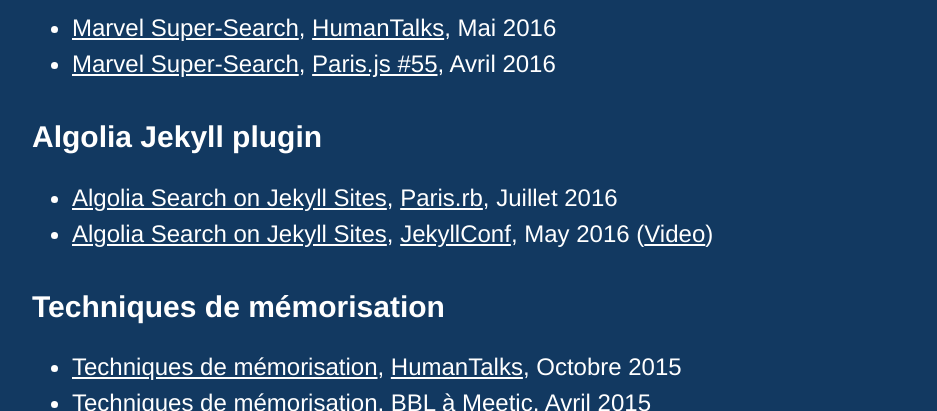
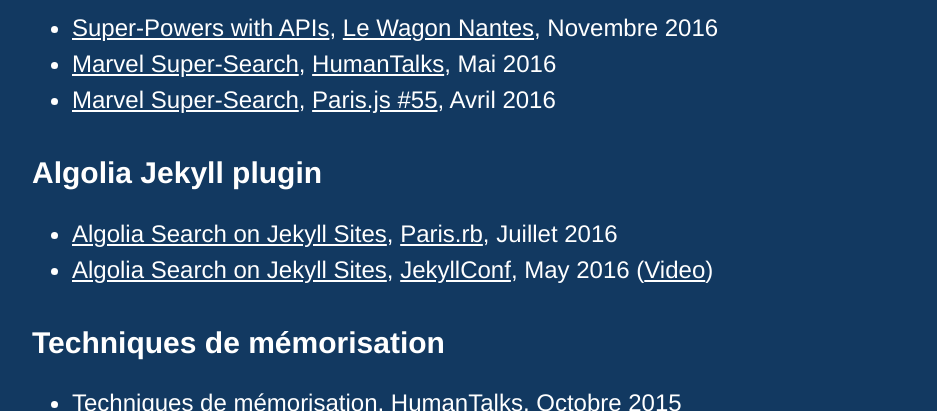
Before and after one commit to pixelastic/talks.pixelastic.com, a website: page source/index.html in a window 1280 px wide. Shown: the part 689-1100 px from the top of the page, without its empty margins (160-1097 px from the left). Drawn offline with Linux system fonts and the light colour scheme.

Commit message:
Adding Marvel at Le Wagon

```diff
--- a/source/index.html
+++ b/source/index.html
@@ -57,6 +57,11 @@
 
   <h3>Marvel Super-Search</h3>
   <ul>
+    <li>
+      <a href="http://talks.pixelastic.com/slides/marvel-le-wagon/">Super-Powers with APIs</a>,
+      <a href="https://www.lewagon.com/nantes">Le Wagon Nantes</a>,
+      Novembre 2016
+    </li>
     <li>
       <a href="http://talks.pixelastic.com/slides/marvel-humantalks/">Marvel Super-Search</a>,
       <a href="http://www.meetup.com/fr-FR/HumanTalks-Paris/events/230972776/">HumanTalks</a>,
```
